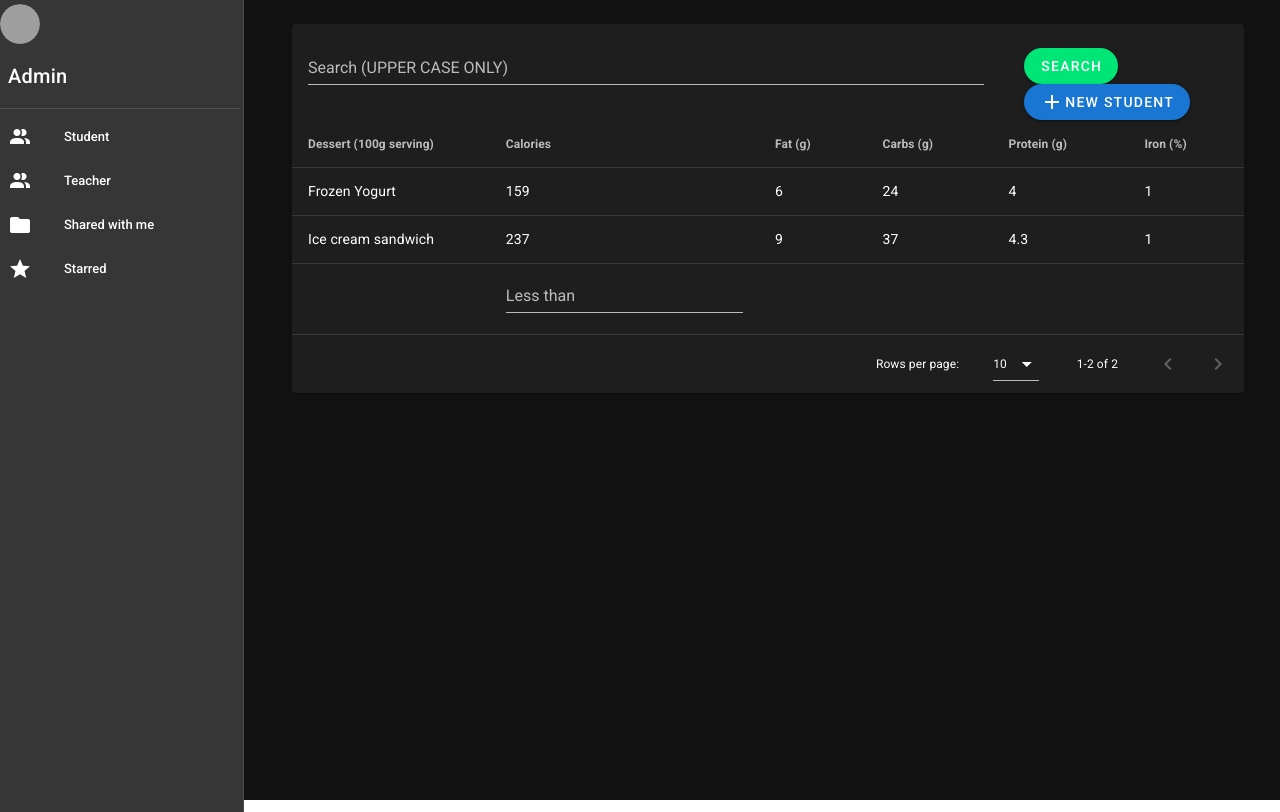
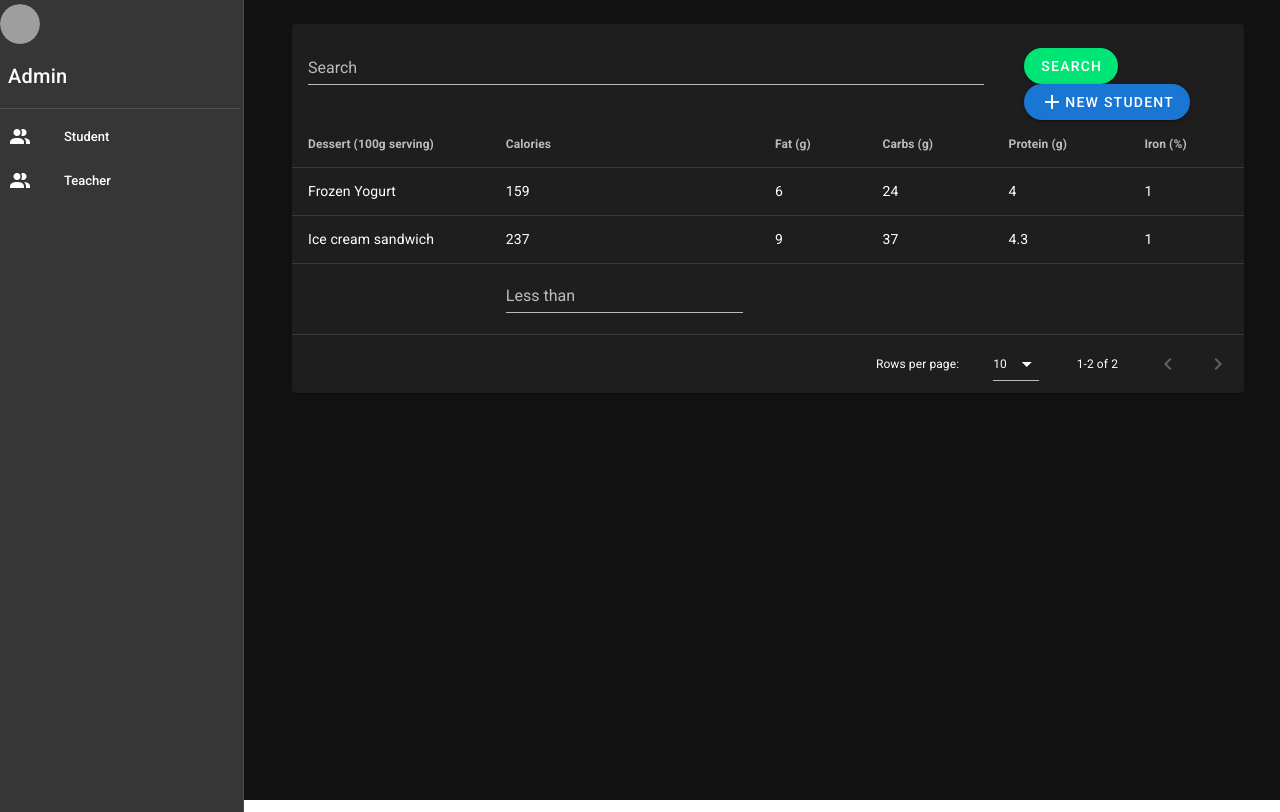
Before and after one commit to markTeerasak/ip_nuxt2, a Nuxt app: page /student in a window 1280 px wide. Built offline with nearby package versions, Linux system fonts and the light colour scheme; grey boxes are pictures that could not be loaded.

Commit message:
update work

```diff
--- a/components/work.vue
+++ b/components/work.vue
@@ -2,7 +2,7 @@
     <div>
         <h2>Homework</h2>
         <h4 v-for="item in work" :key="item.work_name" > <p><b class="red--text">WorkName:</b> {{ item.work_name}}</p> <p><b class="red--text">WorkDetails:</b>{{ item.work_details }}</p>
-            <p><b class="red--text">SubjectName:</b>{{ item.sub_name }}</p>  <p><b class="red--text">Deadline:</b>{{ item.dead_line  }}</p> </h4>
+            <p><b class="red--text">SubjectName:</b>{{ item.sub_name }}</p>  <p><b class="red--text">Deadline:</b>{{ item.dead_line  }}</p> <v-divider ></v-divider> </h4>
     </div>
 </template>
 <script>
--- a/layouts/admin.vue
+++ b/layouts/admin.vue
@@ -33,18 +33,6 @@
                         </v-list-item-icon>
                         <v-list-item-title>Teacher</v-list-item-title>
                     </v-list-item>
-                    <v-list-item link>
-                        <v-list-item-icon>
-                            <v-icon>mdi-folder</v-icon>
-                        </v-list-item-icon>
-                        <v-list-item-title>Shared with me</v-list-item-title>
-                    </v-list-item>
-                    <v-list-item link>
-                        <v-list-item-icon>
-                            <v-icon>mdi-star</v-icon>
-                        </v-list-item-icon>
-                        <v-list-item-title>Starred</v-list-item-title>
-                    </v-list-item>
                 </v-list>
             </v-navigation-drawer>
             <v-main style="height: 500px;">
--- a/layouts/user.vue
+++ b/layouts/user.vue
@@ -16,24 +16,24 @@
             <v-container>
                 <v-row>
                     <v-col cols="12" sm="2">
-                        <v-sheet rounded="lg" min-height="268" class="py-3 px-4">
+                        <v-card rounded="lg" min-height="268" class="py-3 px-4">
                             <!--  -->
                             <work/>
-                        </v-sheet>
+                        </v-card>
                     </v-col>
 
                     <v-col cols="12" sm="8">
-                        <v-sheet min-height="70vh" rounded="lg" class="px-5 py-7">
+                        <v-card min-height="70vh" rounded="lg" class="px-5 py-7">
                             <!--  -->
                             <nuxt />
-                        </v-sheet>
+                        </v-card>
                     </v-col>
 
                     <v-col cols="12" sm="2">
-                        <v-sheet rounded="lg" min-height="268" class="py-3 px-4">
+                        <v-card rounded="lg" min-height="268" class="py-3 px-4">
                             <!--  -->
                             <Info/>
-                        </v-sheet>
+                        </v-card>
                     </v-col>
                 </v-row>
             </v-container>
--- a/pages/student/index.vue
+++ b/pages/student/index.vue
@@ -1,11 +1,10 @@
 <template lang="html">
     <div>
-        <v-data-table :headers="headers" :items="desserts" item-key="name" class="elevation-1" :search="search"
-            :custom-filter="filterOnlyCapsText">
+        <v-data-table :headers="headers" :items="desserts" item-key="name" class="elevation-1" :search="search">
             <template v-slot:top>
                 <v-row>
                     <v-col cols="9">
-                        <v-text-field v-model="search" label="Search (UPPER CASE ONLY)" class="mx-4"></v-text-field>
+                        <v-text-field v-model="search" label="Search" class="mx-4"></v-text-field>
                     </v-col>
                     <v-col class="pt-6">
                         <v-btn color="success" rounded class="me-2">Search</v-btn>
@@ -77,14 +76,7 @@ export default {
             ]
         },
     },
-    methods: {
-        filterOnlyCapsText(value, search, item) {
-            return value != null &&
-                search != null &&
-                typeof value === 'string' &&
-                value.toString().toLocaleUpperCase().indexOf(search) !== -1
-        },
-    },
+
 }
 </script>
 <style lang="css"></style>
```
